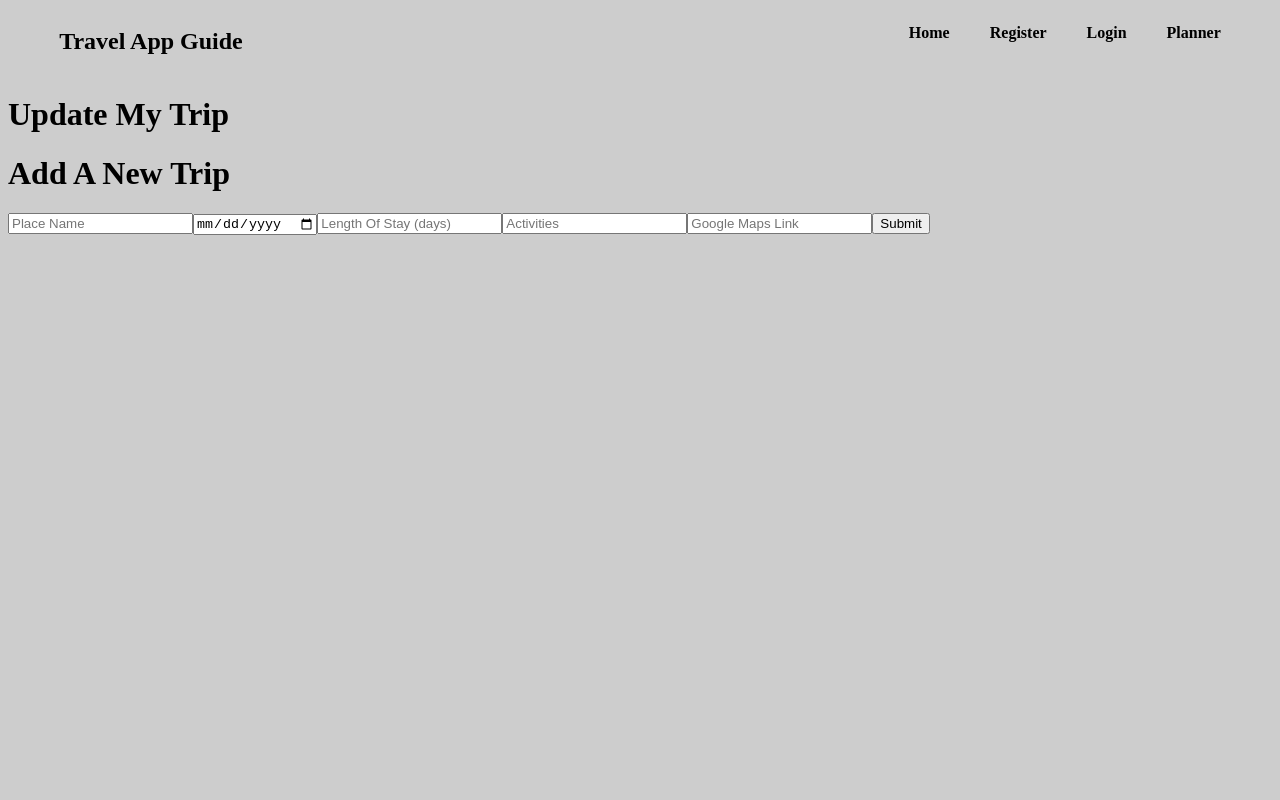
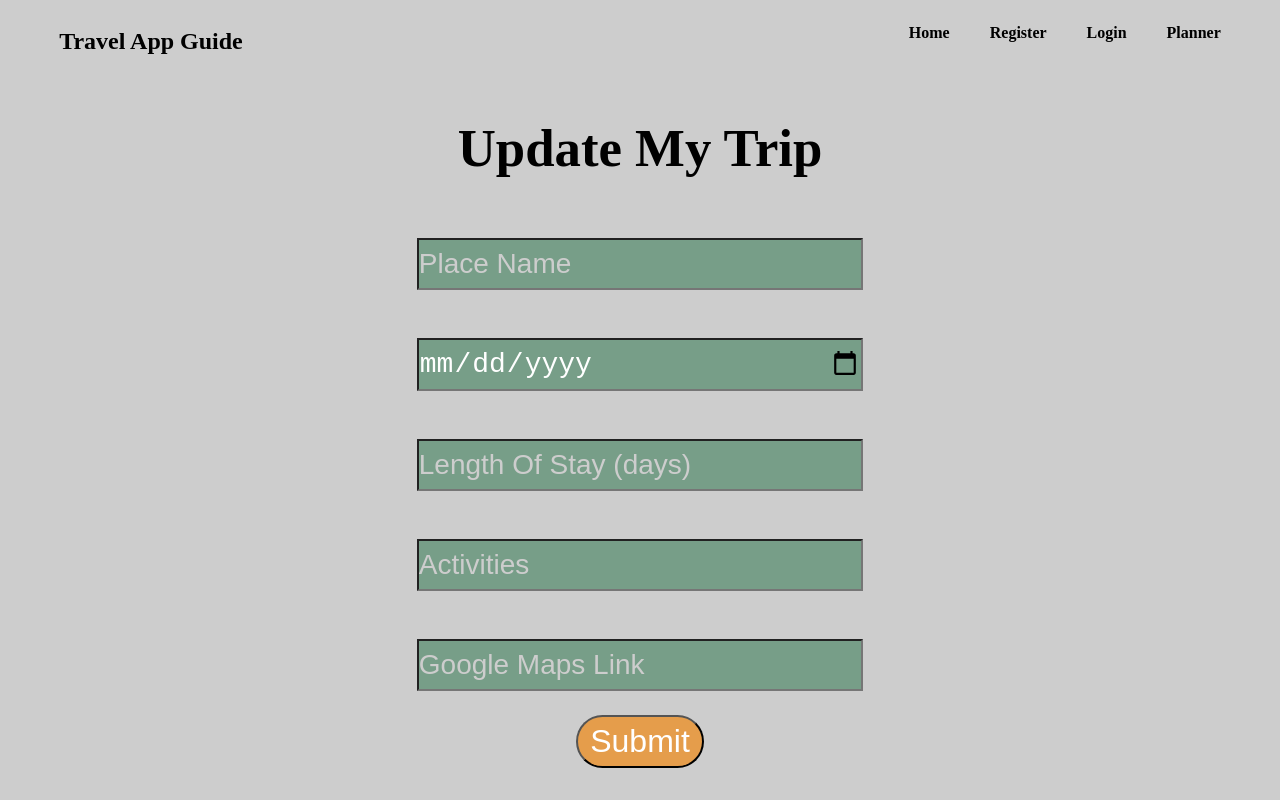
Before and after one commit to Morad17/react-crud-travel-app, a React (Create React App) app in the folder frontend/: page /update/1 in a window 1280 px wide. Built offline with nearby package versions, Linux system fonts and the light colour scheme.

Commit message:
stylng card

```diff
--- /dev/null
+++ b/frontend/src/assets/scss/AddTrip.scss
@@ -0,0 +1,37 @@
+.add-form{
+    display: flex;
+    justify-content: center;
+    flex-direction: column;
+    text-align: center;
+    align-items: center;
+
+    h1{
+        font-size: 3.3rem;
+    }
+
+    input{
+        width: 35%;
+        height: 25%;
+        margin: 3vh;
+        padding: 1vh 0;
+        font-size: 1.75rem;
+        color: white;
+        background-color: rgba(53, 121, 82, 0.56) ;
+    }
+    input:hover{
+        text-decoration: none;
+        outline: none;
+    }
+    input::placeholder{
+        color: #cdcdcd;
+        opacity: 1;
+    }
+    .add-trip-button{
+        font-size: 2rem;
+        background-color: #ea9635d9;
+        color: white;
+        border-radius: 50px;
+        width: 10vw;
+        padding: .5vw .25vh;
+    }
+}
--- a/frontend/src/assets/scss/TripCard.scss
+++ b/frontend/src/assets/scss/TripCard.scss
@@ -18,4 +18,19 @@
     .card-headings{
         font-weight: bold;
     }
+    .update-button, .delete-button{
+        font-size: 1.2rem;
+        background-color: #139d13;
+        color: white;
+        border-radius: 50px;
+        text-decoration: none;
+        padding: 0.5vh .6vw;
+        a{
+            text-decoration: none;
+            color: white;
+        }
+    }
+    .delete-button{
+        background-color: #c73f3f;
+    }
 }
--- /dev/null
+++ b/frontend/src/assets/scss/UpdateTrip.scss
@@ -0,0 +1,37 @@
+.add-form{
+    display: flex;
+    justify-content: center;
+    flex-direction: column;
+    text-align: center;
+    align-items: center;
+
+    h1{
+        font-size: 3.3rem;
+    }
+
+    input{
+        width: 35%;
+        height: 25%;
+        margin: 3vh;
+        padding: 1vh 0;
+        font-size: 1.75rem;
+        color: white;
+        background-color: rgba(53, 121, 82, 0.56) ;
+    }
+    input:hover{
+        text-decoration: none;
+        outline: none;
+    }
+    input::placeholder{
+        color: #cdcdcd;
+        opacity: 1;
+    }
+    .add-trip-button{
+        font-size: 2rem;
+        background-color: #ea9635d9;
+        color: white;
+        border-radius: 50px;
+        width: 10vw;
+        padding: .5vw .25vh;
+    }
+}
--- a/frontend/src/assets/scss/base.scss
+++ b/frontend/src/assets/scss/base.scss
@@ -1,6 +1,7 @@
 @import './TripCard.scss';
 @import './Home.scss';
-
+@import './AddTrip.scss';
+@import './UpdateTrip.scss';
 
 body{
     background-color: #cdcdcd;
--- a/frontend/src/pages/UpdateTrip.jsx
+++ b/frontend/src/pages/UpdateTrip.jsx
@@ -36,10 +36,10 @@ const UpdateTrip = (id) => {
     }
   return (
     <div>
-        <h1>Update My Trip</h1>
+
         <div className="trip-update-card">
             <div className="add-form">
-        <h1>Add A New Trip</h1>
+                <h1>Update My Trip</h1>
                 <input type="text" placeholder="Place Name" onChange={handleChange} name="place_name"/>
                 <input type="date" placeholder="Date Visited (year/month/day)" onChange={handleChange} name="date_to_visit"/>
                 <input type="number" placeholder="Length Of Stay (days)" onChange={handleChange} name="how_long"/>
```
Lines whose indentation alone changed are shown as unchanged.
